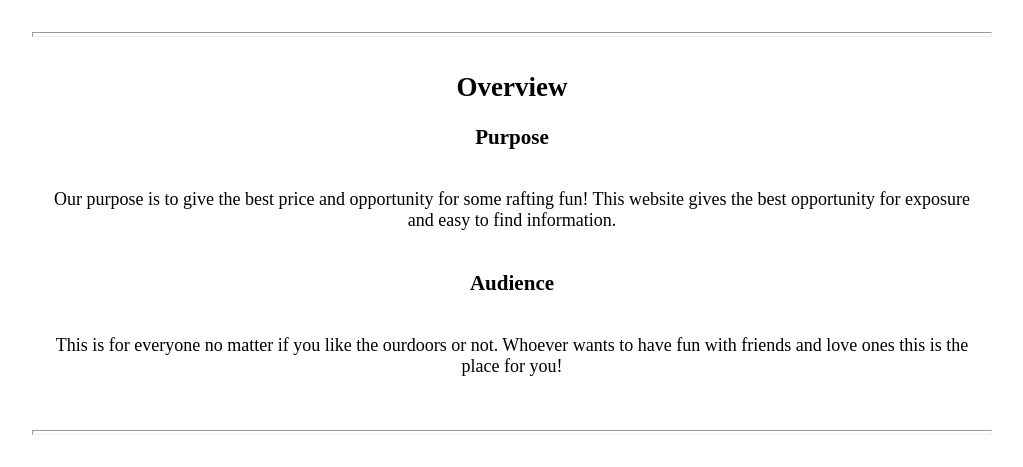
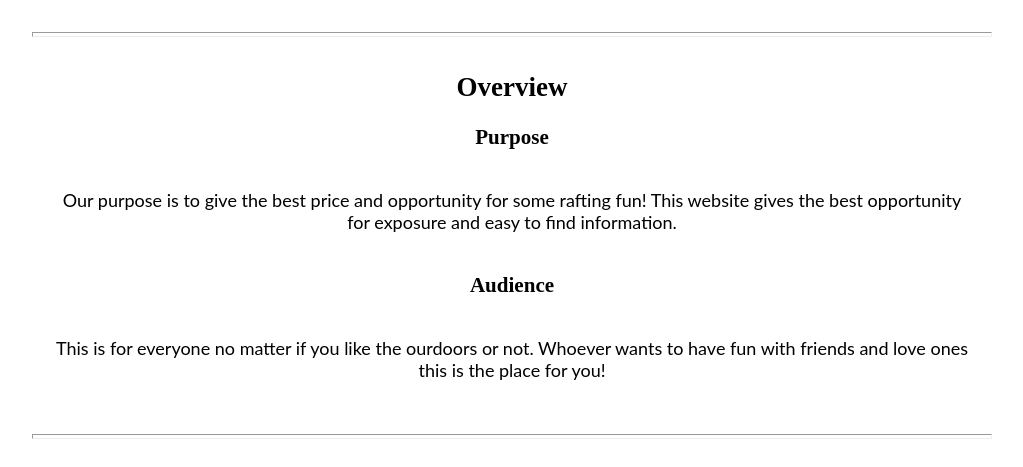
Before and after one commit to Caller5/wdd130, a plain HTML site: page wwr/site-plan-rafting.html in a window 1280 px wide. Shown: the part 308-775 px from the top of the page, without its empty margins (128-1151 px from the left). Drawn offline with Linux system fonts and the light colour scheme.

Commit message:
home page html

```diff
--- a/wwr/styles/site-plan-rafting.css
+++ b/wwr/styles/site-plan-rafting.css
@@ -2,15 +2,14 @@
 /* if you are using any Google fonts change the font names below to your fonts.
 Any spaces in your font name should be replaced with a +.
 Fonts are separated by a & */
-@import url(<style>
+
 @import url('https://fonts.googleapis.com/css2?family=Roboto:ital,wght@0,100..900;1,100..900&display=swap');
-</style>);
 
 :root {
   /* change the values below to your colors from your palette */
   --primary-color: #219ebc   ;
   --secondary-color: #fcf300 ;
-  --accent1-color: Grey;
+  --accent1-color: White;
   --accent2-color: Black;
 
   /* change the values below to your chosen font(s) */
@@ -18,14 +17,14 @@ Fonts are separated by a & */
   --paragraph-font: Lato, Helvetica, sans-serif;
 
   /* these colors below should be chosen from among your palette colors above */
-  --headline-color-on-black: #219ebc;  /* headlines on a white background */
-  --headline-color-on-color: grey; /* headlines on a colored background */
+  --headline-color-on-black: Black;  /* headlines on a white background */
+  --headline-color-on-color: Black; /* headlines on a colored background */
   --paragraph-color-on-black: #219ebc; /* paragraph text on a white background */
-  --paragraph-color-on-color: grey; /* paragraph text on a colored background */
-  --paragraph-background-color: #219ebc  ;
-  --nav-link-color: #219ebc;
-  --nav-background-color: #fcf300;
-  --nav-hover-link-color: grey;
+  --paragraph-color-on-color: Black; /* paragraph text on a colored background */
+  --paragraph-background-color: White  ;
+  --nav-link-color: Black;
+  --nav-background-color: #219ebc;
+  --nav-hover-link-color: #fcf300;
   --nav-hover-background-color: #219ebc;
 }
 
```
